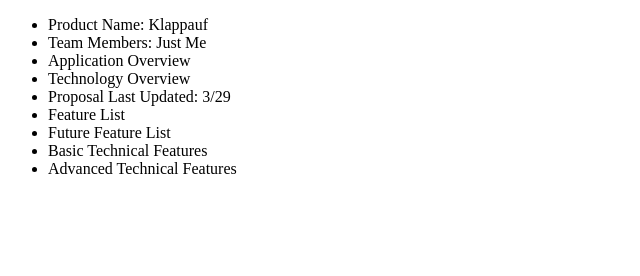
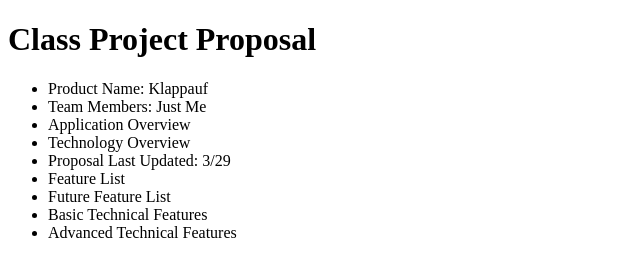
Before and after one commit to tylerk323/class-project-proposal, a plain HTML site: page index.html in a window 1280 px wide. Shown: the whole page, without its empty margins (0-640 px from the left). Drawn offline with Linux system fonts and the light colour scheme.

Commit message:
Update index.html

```diff
--- a/index.html
+++ b/index.html
@@ -5,6 +5,7 @@
 </head>
 <body>
 
+ <h1>Class Project Proposal</h1>
   <ul>
 
       <li>Product Name: Klappauf</li>
```
